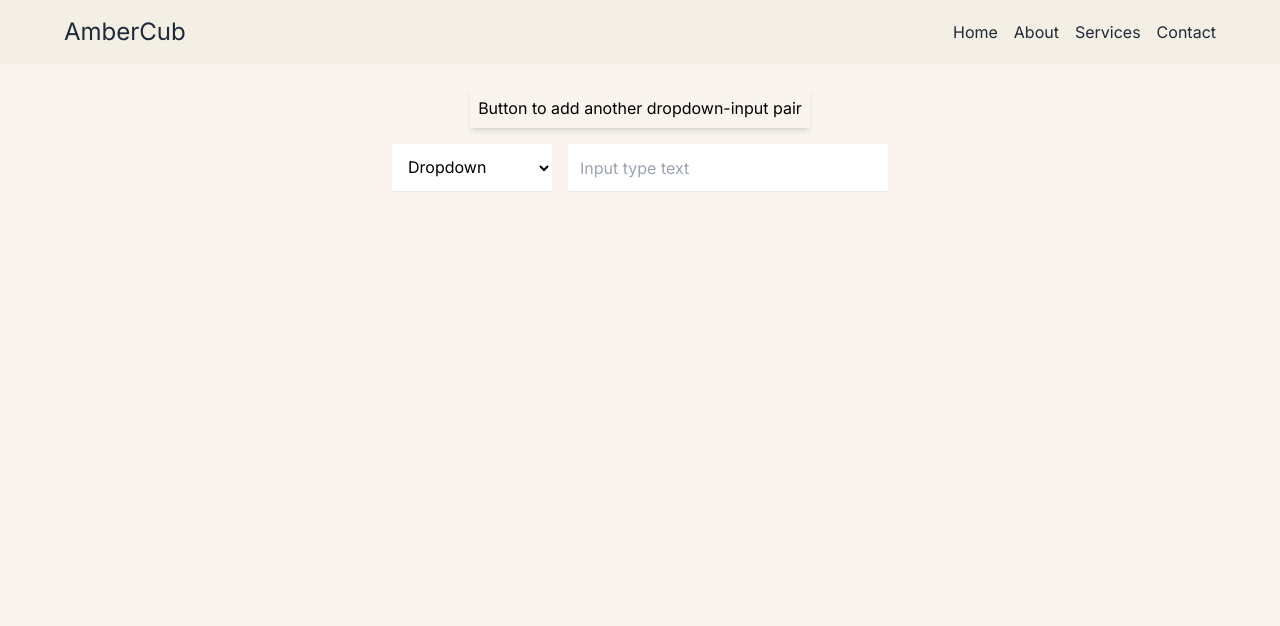
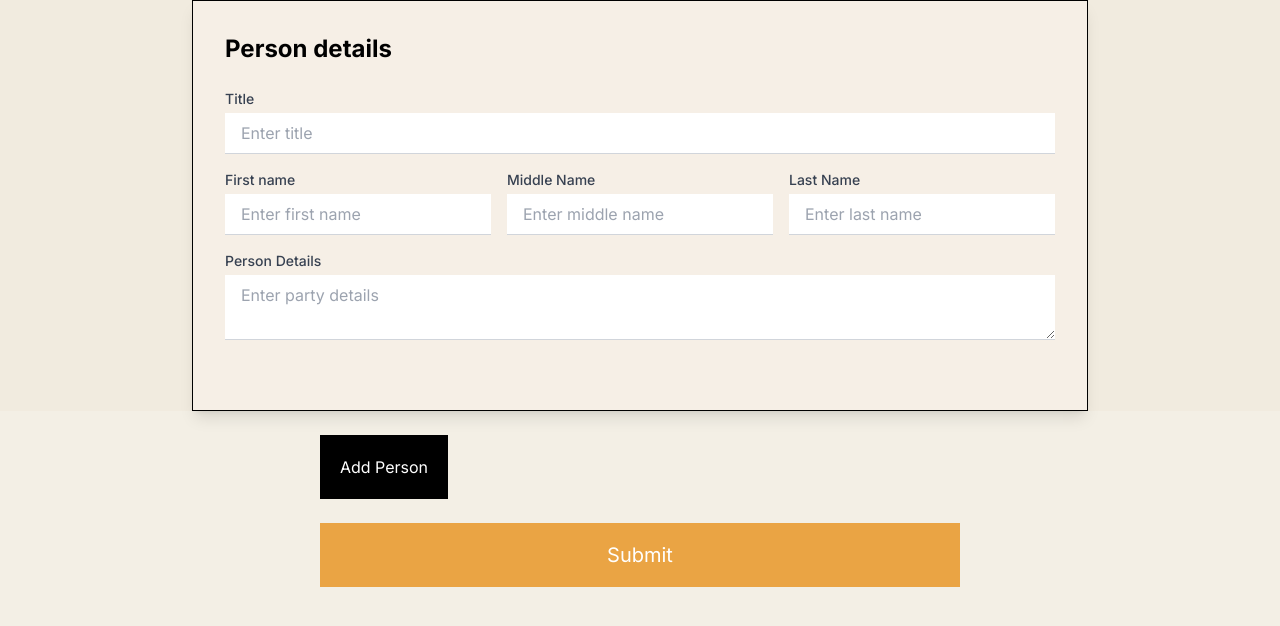
Before and after one commit to PRINCEjain0/Prodools, a Next.js app: page /location/create in a window 1280 px wide. Shown: the top 626 px of the page. Built offline with nearby package versions, Linux system fonts and the light colour scheme.

Commit message:
dynamic form

```diff
--- a/app/(routes)/location/create/page.jsx
+++ b/app/(routes)/location/create/page.jsx
@@ -1,64 +1,133 @@
-"use client"
-import Navbar from '@/components/Navbar';
-import React, { useState } from 'react';
-// import Select from 'react-select';
+// "use client"
+// import Navbar from '@/components/Navbar';
+// import React, { useState } from 'react';
+// // import Select from 'react-select';
 
-const DynamicForm = () => {
+// const DynamicForm = () => {
 
 
-  const [inputs, setInputs] = useState([{ dropdown: '', text: '' }]);
+//   const [inputs, setInputs] = useState([{ dropdown: '', text: '' }]);
 
-  const addInput = () => {
-    setInputs([...inputs, { dropdown: '', text: '' }]);
+//   const addInput = () => {
+//     setInputs([...inputs, { dropdown: '', text: '' }]);
+//   };
+
+//   const handleDropdownChange = (index, value) => {
+//     const newInputs = [...inputs];
+//     newInputs[index].dropdown = value;
+//     setInputs(newInputs);
+//   };
+
+//   const handleTextChange = (index, value) => {
+//     const newInputs = [...inputs];
+//     newInputs[index].text = value;
+//     setInputs(newInputs);
+//   };
+//   return (
+//     <>
+//     <Navbar/>
+//     <div className="p-6 bg-cream-2 h-screen flex flex-col items-center">
+//       <button
+//         onClick={addInput}
+//         className="mb-4 p-2  shadow-md"
+//       >
+//         Button to add another dropdown-input pair
+//       </button>
+//       {inputs.map((input, index) => (
+//         <div key={index} className="mb-4 flex items-center space-x-4">
+//           <select
+//             value={input.dropdown}
+//             onChange={(e) => handleDropdownChange(index, e.target.value)}
+//             className="w-40  h-12 px-3 py-2 border-b  bg-white  "
+//           >
+//             <option value="">Dropdown</option>
+//             <option value="option1">Option 1</option>
+//             <option value="option2">Option 2</option>
+//             <option value="option3">Option 3</option>
+//           </select>
+//           <input
+//             type="text"
+//             value={input.text}
+//             onChange={(e) => handleTextChange(index, e.target.value)}
+//             className="w-80  h-12 px-3 py-2 border-b  focus:outline-none focus:ring focus:ring-blue-200 text-gray-700"
+//             placeholder="Input type text"
+//           />
+//         </div>
+//       ))}
+//     </div>
+
+
+//     </>
+//   );
+// };
+
+// export default DynamicForm;
+"use client"
+import React, { useState } from 'react';
+
+const DynamicPersonForm = () => {
+  const [persons, setPersons] = useState([{ id: Date.now() }]);
+
+  const addPerson = () => {
+    setPersons([...persons, { id: Date.now() }]);
   };
 
-  const handleDropdownChange = (index, value) => {
-    const newInputs = [...inputs];
-    newInputs[index].dropdown = value;
-    setInputs(newInputs);
+  const removePerson = (id) => {
+    setPersons(persons.filter(person => person.id !== id));
   };
 
-  const handleTextChange = (index, value) => {
-    const newInputs = [...inputs];
-    newInputs[index].text = value;
-    setInputs(newInputs);
-  };
   return (
     <>
-    <Navbar/>
-    <div className="p-6 bg-cream-2 h-screen flex flex-col items-center">
-      <button
-        onClick={addInput}
-        className="mb-4 p-2  shadow-md"
-      >
-        Button to add another dropdown-input pair
-      </button>
-      {inputs.map((input, index) => (
-        <div key={index} className="mb-4 flex items-center space-x-4">
-          <select
-            value={input.dropdown}
-            onChange={(e) => handleDropdownChange(index, e.target.value)}
-            className="w-40  h-12 px-3 py-2 border-b  bg-white  "
-          >
-            <option value="">Dropdown</option>
-            <option value="option1">Option 1</option>
-            <option value="option2">Option 2</option>
-            <option value="option3">Option 3</option>
-          </select>
-          <input
-            type="text"
-            value={input.text}
-            onChange={(e) => handleTextChange(index, e.target.value)}
-            className="w-80  h-12 px-3 py-2 border-b  focus:outline-none focus:ring focus:ring-blue-200 text-gray-700"
-            placeholder="Input type text"
-          />
-        </div>
-      ))}
-    </div>
+    <div className=" flex  justify-center bg-gray-100 bg-cream-1">
+      <div className="bg-[#F6EFE6] p-8 border border-black shadow-lg max-w-4xl w-full ">
+        <h2 className="text-2xl font-bold mb-6">Person details</h2>
+
+        {persons.map((person, index) => (
+          <div key={person.id} className="mb-8">
+            <div className="mb-4">
+              <label className="block text-sm font-medium text-gray-700">Title</label>
+              <input type="text" placeholder="Enter title" className="w-full px-4 py-2 mt-1 border-b border-gray-300 focus:border-gray-400 focus:ring-0 outline-none" />
+            </div>
+
+            <div className="grid grid-cols-1 md:grid-cols-3 gap-4 mb-4">
+              <div>
+                <label className="block text-sm font-medium text-gray-700">First name</label>
+                <input type="text" placeholder="Enter first name" className="w-full px-4 py-2 mt-1 border-b border-gray-300 focus:border-gray-400 focus:ring-0 outline-none" />
+              </div>
+              <div>
+                <label className="block text-sm font-medium text-gray-700">Middle Name</label>
+                <input type="text" placeholder="Enter middle name" className="w-full px-4 py-2 mt-1 border-b border-gray-300 focus:border-gray-400 focus:ring-0 outline-none" />
+              </div>
+              <div>
+                <label className="block text-sm font-medium text-gray-700">Last Name</label>
+                <input type="text" placeholder="Enter last name" className="w-full px-4 py-2 mt-1 border-b border-gray-300 focus:border-gray-400 focus:ring-0 outline-none" />
+              </div>
+            </div>
+
+            <div className="mb-4">
+              <label className="block text-sm font-medium text-gray-700">Person Details</label>
+              <textarea placeholder="Enter party details" className="w-full px-4 py-2 mt-1 border-b border-gray-300 focus:border-gray-400 focus:ring-0 outline-none"></textarea>
+            </div>
+
+            {persons.length > 1 && (
+              <button onClick={() => removePerson(person.id)} className="bg-red-500 text-white px-4 py-2 rounded-md">Remove Person</button>
+            )}
+          </div>
+        ))}
 
 
-    </>
+      </div>
+
+    </div>
+     <div className="flex justify-between mt-6">
+     <button onClick={addPerson} className="bg-black text-md w-32 h-16 text-white px-4 py-1 ml-80 ">Add Person</button>
+
+   </div>
+   <div className='flex justify-center mt-6'>
+   <button className="bg-[#EAA444] w-screen text-xl h-16 text-white px-4 mx-80 ">Submit</button>
+   </div>
+   </>
   );
 };
 
-export default DynamicForm;
+export default DynamicPersonForm;
```
